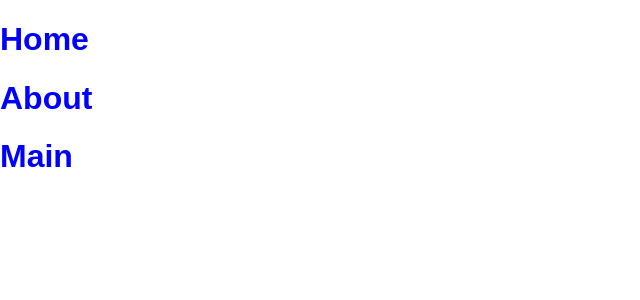
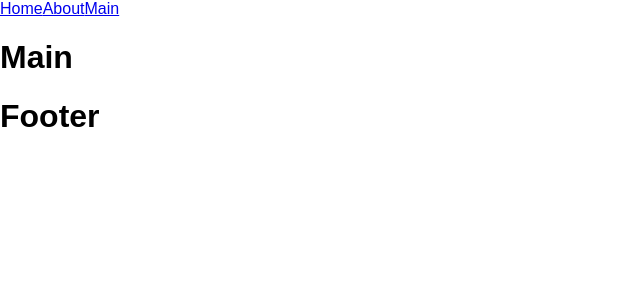
Before and after one commit to sebasgavi/201-adv-react-router-context-api, a React (Create React App) app: page /#/main in a window 1280 px wide. Shown: the top 300 px of the page, without its empty margins (0-640 px from the left). Built offline with nearby package versions, Linux system fonts and the light colour scheme.

Commit message:
react router routes

```diff
--- a/package.json
+++ b/package.json
@@ -8,6 +8,7 @@
     "@testing-library/user-event": "^7.1.2",
     "react": "^16.13.1",
     "react-dom": "^16.13.1",
+    "react-router-dom": "^5.1.2",
     "react-scripts": "3.4.1"
   },
   "scripts": {
--- a/src/App/App.js
+++ b/src/App/App.js
@@ -2,14 +2,26 @@ import React from 'react';
 import Home from '../Home/Home';
 import About from '../About/About';
 import Main from '../Main/Main';
+import { HashRouter as Router, Route, Link } from 'react-router-dom';
+import Header from '../Header/Header';
+import Footer from '../Footer/Footer';
+
+// cuando el usuario entre a la dirección / (root) queremos mostrarle el componente (o pantalla) Home
+// cuando el usuario entre a la dirección /about queremos mostrarle el componente About
 
 function App() {
   return (<div className="App">
+    <Router>
 
-    <Home />
-    <About />
-    <Main />
+      <Header />
 
+      <Route path="/" exact component={Home} />
+      <Route path="/about" component={About} />
+      <Route path="/main" component={Main} />
+
+      <Footer />
+
+    </Router>
   </div>);
 }
 
--- a/src/App/_App.scss
+++ b/src/App/_App.scss
@@ -1,3 +1,2 @@
 .App{
-  color: blue;
 }
--- /dev/null
+++ b/src/Footer/Footer.js
@@ -0,0 +1,9 @@
+import React from 'react';
+
+const Footer = () => {
+  return <div>
+    <h1>Footer</h1>
+  </div>
+}
+
+export default Footer;
--- /dev/null
+++ b/src/Header/Header.js
@@ -0,0 +1,14 @@
+import React from 'react';
+import { Link } from 'react-router-dom';
+
+const Header = () => {
+  return <div>
+    <nav>
+      <Link to="/">Home</Link>
+      <Link to="/about">About</Link>
+      <Link to="/main">Main</Link>
+    </nav>
+  </div>
+}
+
+export default Header;
--- a/src/main.css
+++ b/src/main.css
@@ -10,8 +10,4 @@ html, body {
 body {
   font-family: Arial, Helvetica, sans-serif;
 }
-
-.App {
-  color: blue;
-}
 /*# sourceMappingURL=main.css.map */
```
Also changed, not shown: 2 other files (tests, documents, lock files or other folders).
